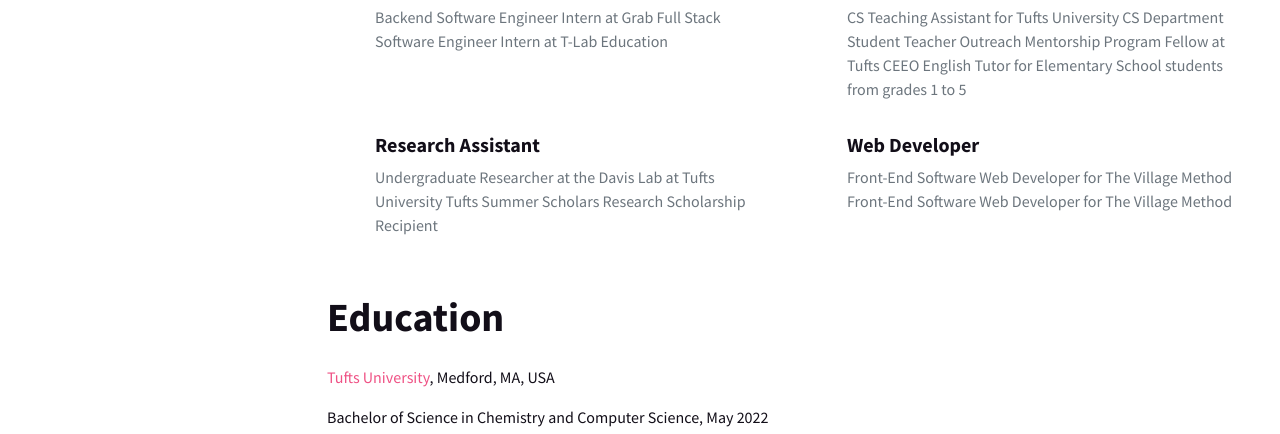
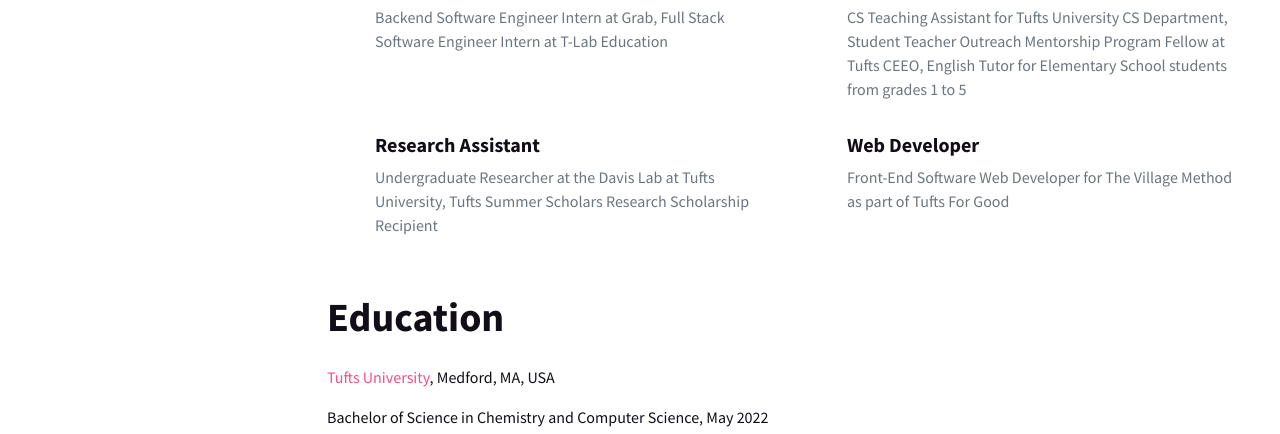
Before and after one commit to andreafoo11/personal-portfolio, a plain HTML site: page about.html in a window 1280 px wide. Shown: the part 777-1211 px from the top of the page. Drawn offline with Linux system fonts and the light colour scheme; no server answers; a script that the page names is missing.

Commit message:
Update about.html

```diff
--- a/about.html
+++ b/about.html
@@ -102,7 +102,7 @@
                 <div class="ml-3">
                   <h3 class="h5 mr-3">Software Engineer</h3>
                   <p class="text-muted mb-2">
-                    Backend Software Engineer Intern at Grab
+                    Backend Software Engineer Intern at Grab,
                     Full Stack Software Engineer Intern at T-Lab Education
                   </p>
                 </div>
@@ -118,8 +118,8 @@
                 <div class="ml-3">
                   <h3 class="h5 mr-3">Education Instructor</h3>
                   <p class="text-muted mb-2">
-                    CS Teaching Assistant for Tufts University CS Department
-                    Student Teacher Outreach Mentorship Program Fellow at Tufts CEEO
+                    CS Teaching Assistant for Tufts University CS Department,
+                    Student Teacher Outreach Mentorship Program Fellow at Tufts CEEO,
                     English Tutor for Elementary School students from grades 1 to 5
                   </p>
                 </div>
@@ -135,7 +135,7 @@
                 <div class="ml-3">
                   <h3 class="h5 mr-3">Research Assistant</h3>
                   <p class="text-muted mb-2">
-                    Undergraduate Researcher at the Davis Lab at Tufts University
+                    Undergraduate Researcher at the Davis Lab at Tufts University,
                     Tufts Summer Scholars Research Scholarship Recipient
                   </p>
                 </div>
@@ -151,8 +151,7 @@
                 <div class="ml-3">
                   <h3 class="h5 mr-3">Web Developer</h3>
                   <p class="text-muted mb-2">
-                    Front-End Software Web Developer for The Village Method
-                    Front-End Software Web Developer for The Village Method
+                    Front-End Software Web Developer for The Village Method as part of Tufts For Good
                   </p>
                 </div>
               </div>
```
